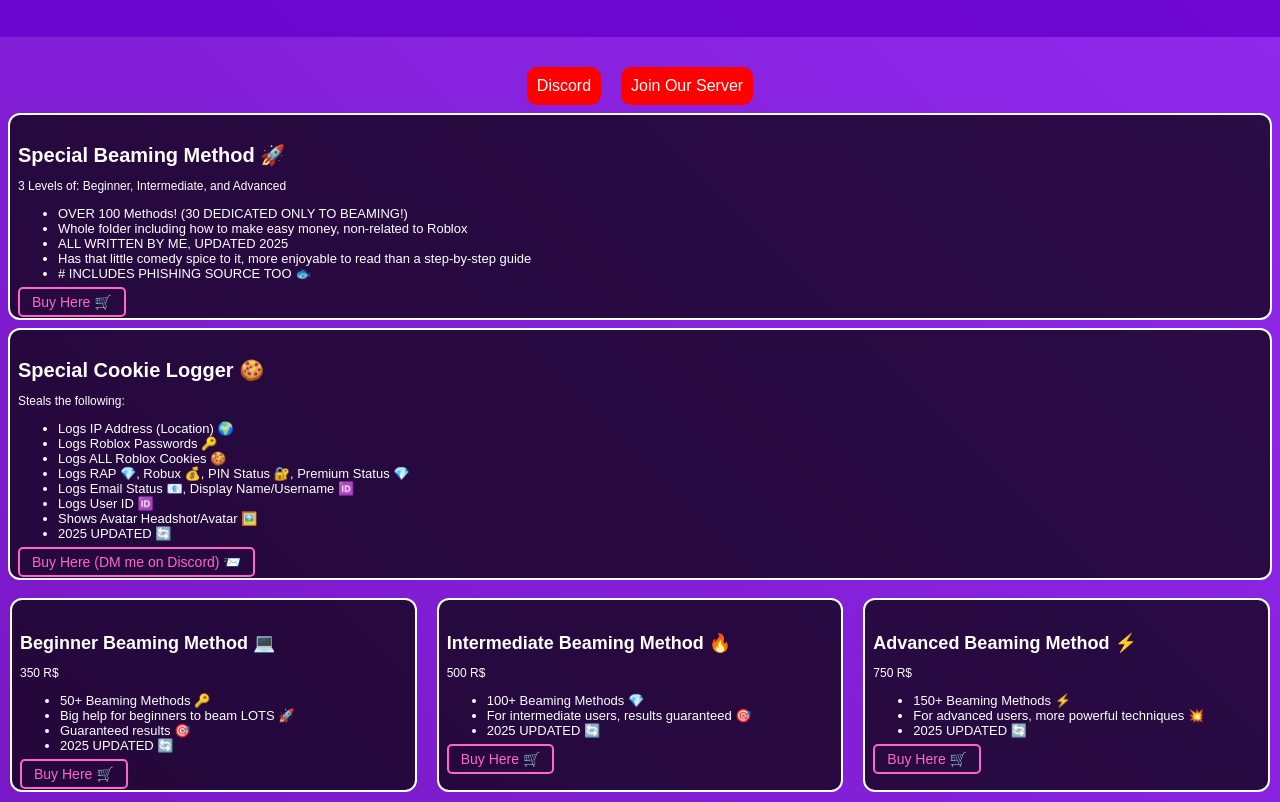
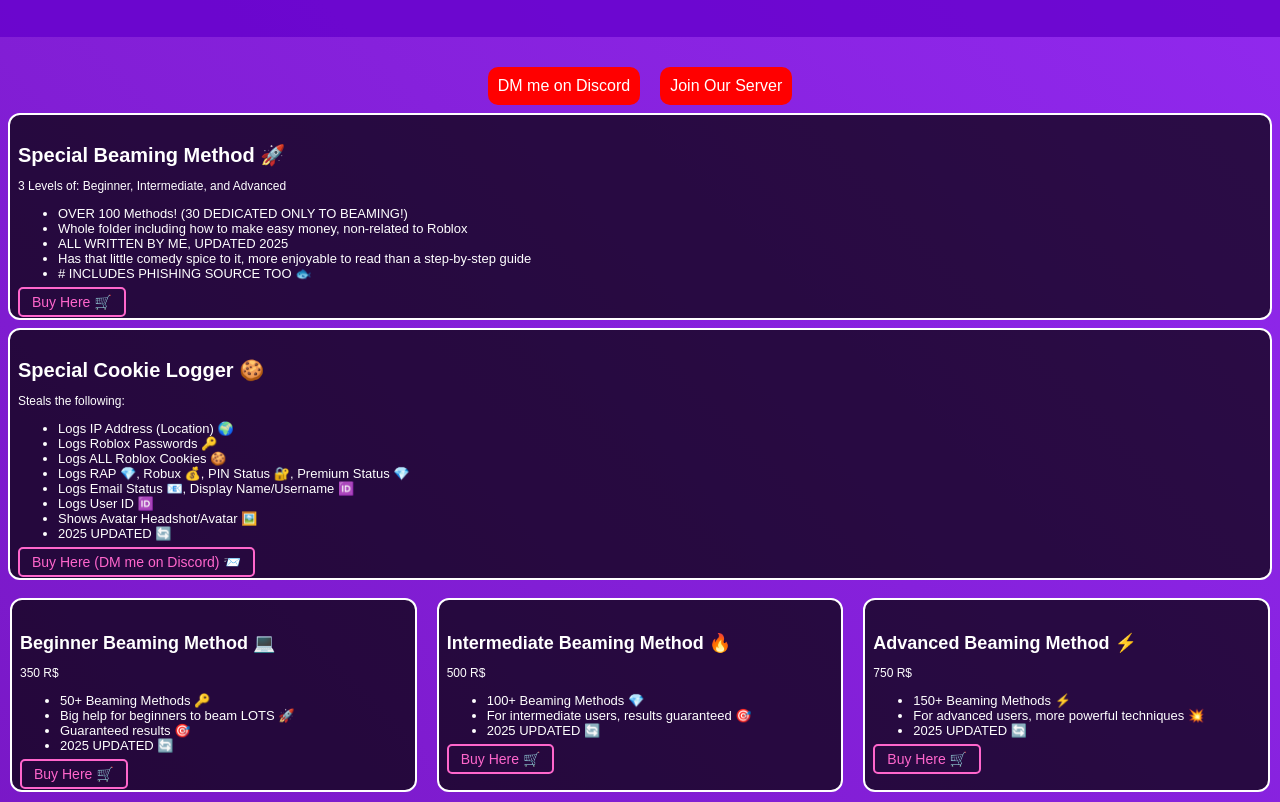
Before and after one commit to Privatebeamss/BeamShield, a plain HTML site: page index.html in a window 1280 px wide. Shown: the part 144-946 px from the top of the page. Drawn offline with Linux system fonts and the light colour scheme.

Commit message:
Update index.html

```diff
--- a/index.html
+++ b/index.html
@@ -188,7 +188,7 @@
 
         .flex-container > div {
             flex: 1;
-            min-width: 250px;
+            min-width: 220px;
             margin: 10px;
         }
 
@@ -201,8 +201,8 @@
     </div>
 
     <div class="socials">
-        <a href="https://discord.com" class="discord-box">Discord</a>
-        <a href="https://discord.com/invite/yourserver" class="discord-box">Join Our Server</a>
+        <a href="https://discord.com/users/251453072872570880" class="discord-box">DM me on Discord</a>
+        <a href="https://discord.gg/rTph8XbQQG" class="discord-box">Join Our Server</a>
     </div>
 
     <!-- Special Beaming Method -->
```
